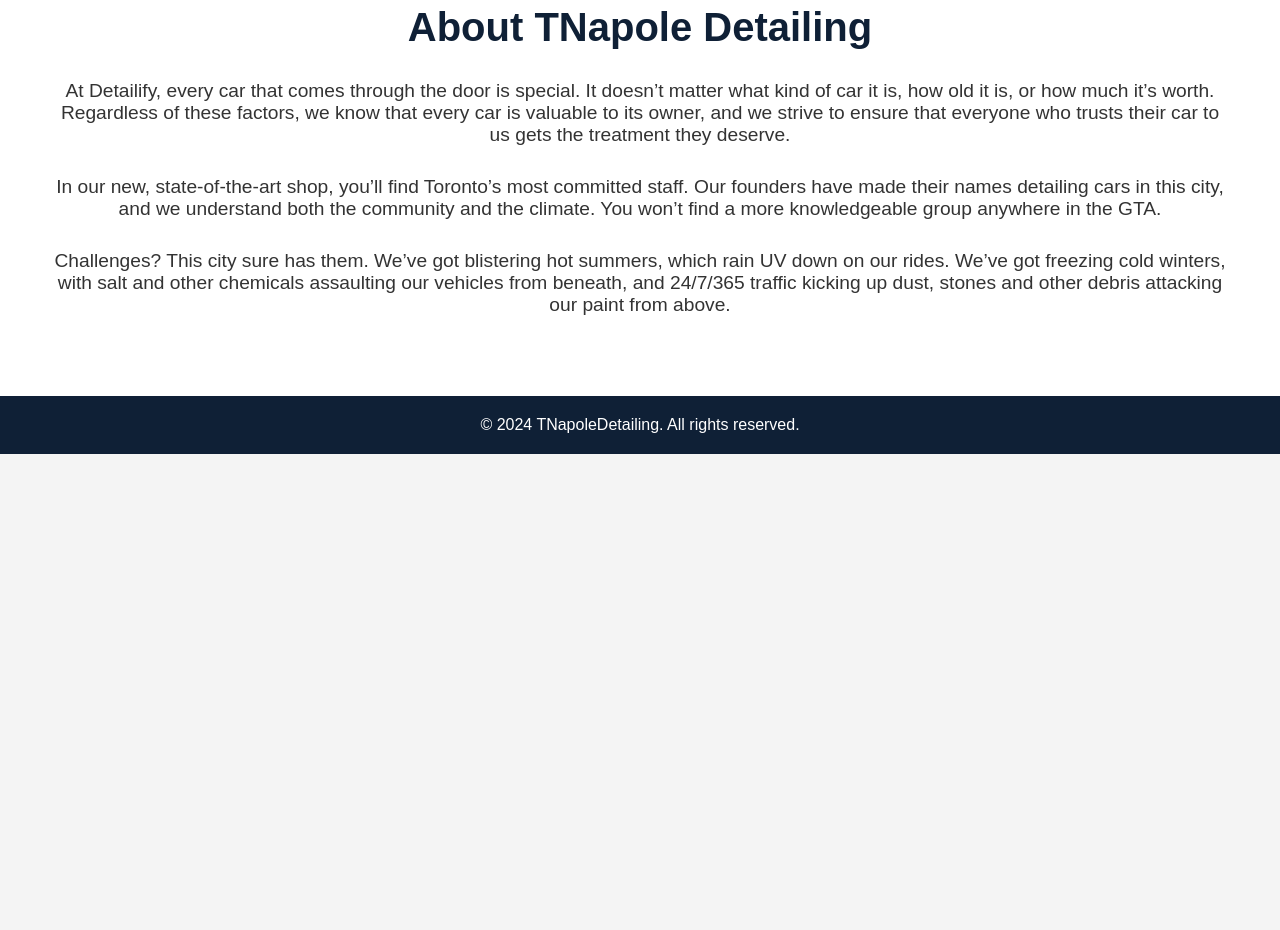
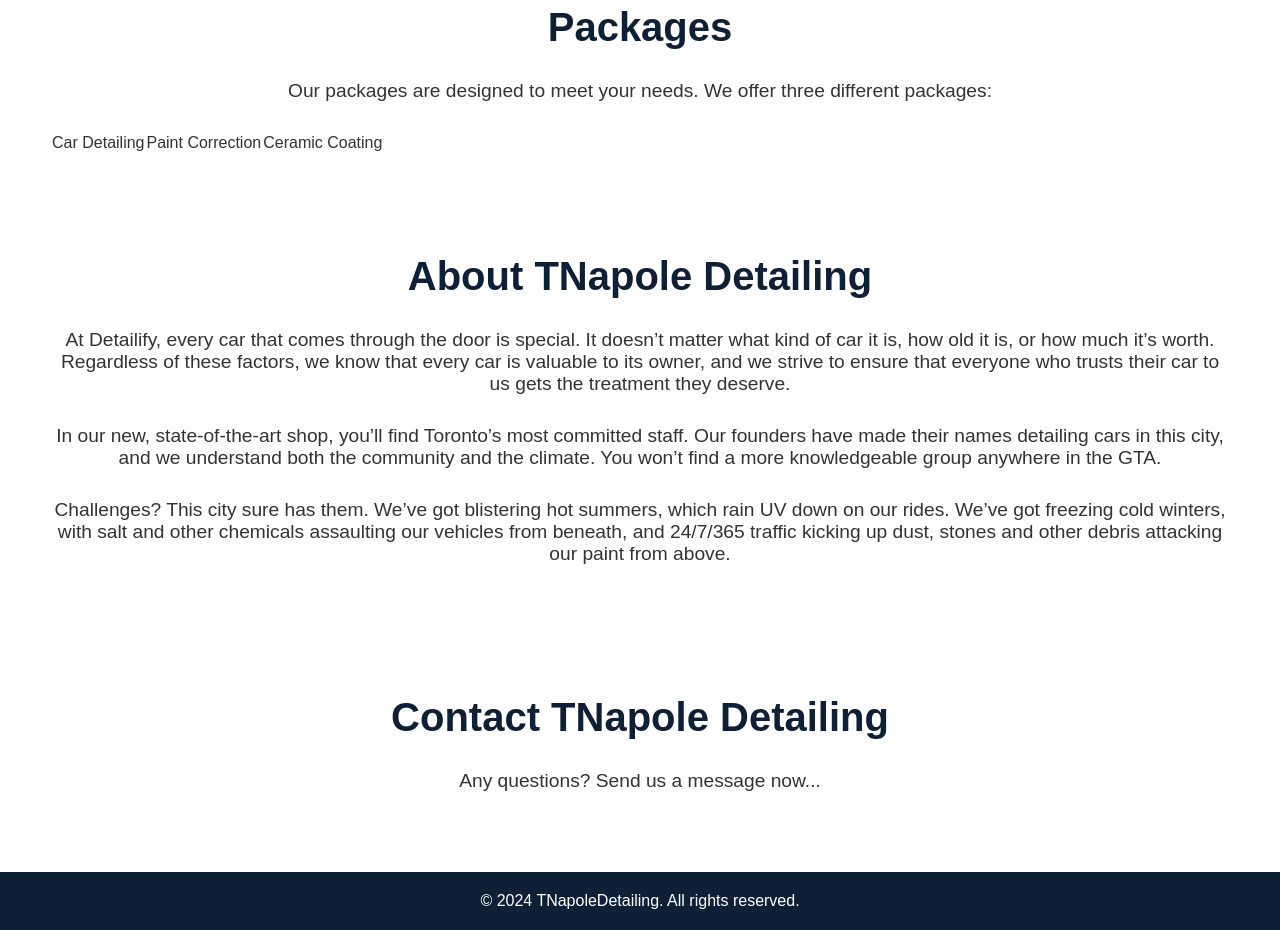
Before and after one commit to LuanaRTonelli2024/TNapoleDetail, a React (Create React App) app: page / in a window 1280 px wide. Shown: the part 1100-2030 px from the top of the page. Before the commit the page ends 1554 px from the top, so only its background shows below. Built offline with nearby package versions, Linux system fonts and the light colour scheme.

Commit message:
Packages and Contact Us

```diff
--- a/src/components/Homepage.css
+++ b/src/components/Homepage.css
@@ -182,6 +182,24 @@
      cursor: pointer;
    }
 
+    /* Packages Section */
+    .packages-services {
+        padding: 50px;
+        text-align: center;
+        background-color: #fff;
+      }
+
+      .packages-services h2 {
+        font-size: 2.5rem;
+        margin-bottom: 30px;
+        color: #0f2036;
+      }
+
+      .packages-services p {
+        font-size: 1.2rem;
+        margin-bottom: 30px;
+      }
+
    /* About Us Section */
    .about-us-section {
      padding: 50px;
@@ -200,6 +218,23 @@
      margin-bottom: 30px;
    }
 
+   /* Contact Us Section */
+   .contact-us-section {
+    padding: 50px;
+    text-align: center;
+    background-color: #fff;
+  }
+
+  .contact-us-section h2 {
+    font-size: 2.5rem;
+    margin-bottom: 30px;
+    color: #0f2036;
+  }
+
+  .contact-us-section p {
+    font-size: 1.2rem;
+    margin-bottom: 30px;
+  }
 
 
    /* Footer */
--- a/src/components/Homepage.js
+++ b/src/components/Homepage.js
@@ -19,9 +19,9 @@ const Homepage = () => {
             <ul>
               <li><Link to="#">Home</Link></li>
               <li><a href="#services">Our Services</a></li>
-              <li><a href="#">Packages</a></li>
+              <li><a href="#packages">Packages</a></li>
               <li><a href="#about-us">About us</a></li>
-              <li><a href="#">Contact us</a></li>
+              <li><a href="#contact-us">Contact us</a></li>
             </ul>
           </nav>
           <div className="reservation">
@@ -68,12 +68,32 @@ const Homepage = () => {
         </div>
       </section>
 
+      <section id="packages" className="packages-services">
+        <h2>Packages</h2>
+        <p>Our packages are designed to meet your needs.  We offer three different packages:</p>
+        <div>
+          <table>
+            <tr>
+              <td>Car Detailing</td>
+              <td>Paint Correction</td>
+              <td>Ceramic Coating</td>
+            </tr>
+          </table>
+        </div>
+      </section>
+
       <section id="about-us" className="about-us-section">
         <h2>About TNapole Detailing</h2>
         <p>At Detailify, every car that comes through the door is special. It doesn’t matter what kind of car it is, how old it is, or how much it’s worth.  Regardless of these factors, we know that every car is valuable to its owner, and we strive to ensure that everyone who trusts their car to us gets the treatment they deserve.</p>
         <p>In our new, state-of-the-art shop, you’ll find Toronto’s most committed staff.  Our founders have made their names detailing cars in this city, and we understand both the community and the climate.  You won’t find a more knowledgeable group anywhere in the GTA.</p>
         <p>Challenges?  This city sure has them.  We’ve got blistering hot summers, which rain UV down on our rides.  We’ve got freezing cold winters, with salt and other chemicals assaulting our vehicles from beneath, and 24/7/365 traffic kicking up dust, stones and other debris attacking our paint from above.</p>
       </section>
+
+      <section id="contact-us" className="contact-us-section">
+        <h2>Contact TNapole Detailing</h2>
+        <p>Any questions?  Send us a message now...</p>
+      </section>
+
 
       <footer>
         <p>© 2024 TNapoleDetailing. All rights reserved.</p>
```
